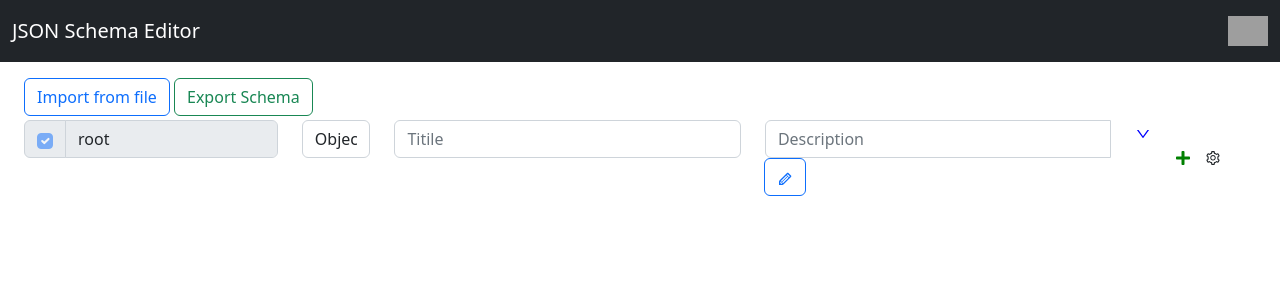
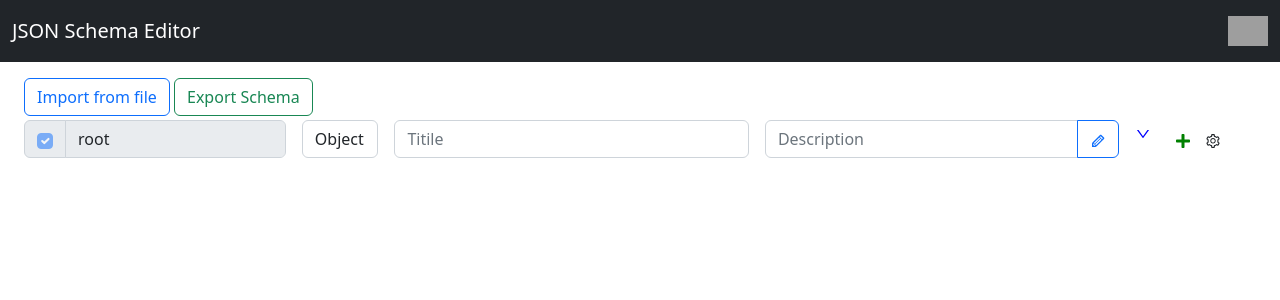
Before and after one commit to JingWangTW/json-schema-editor, a Next.js app: page / in a window 1280 px wide. Shown: the top 300 px of the page. Built offline with nearby package versions, Linux system fonts and the light colour scheme; grey boxes are pictures that could not be loaded.

Commit message:
fix: 🐛 Fix layout in GenericField

```diff
--- a/src/component/node_component/GenericField.tsx
+++ b/src/component/node_component/GenericField.tsx
@@ -1,17 +1,5 @@
 import React from "react";
-import {
-    Accordion,
-    Button,
-    Col,
-    Form,
-    FormControl,
-    InputGroup,
-    Modal,
-    OverlayTrigger,
-    Row,
-    Tooltip,
-    useAccordionButton,
-} from "react-bootstrap";
+import { Accordion, Button, Col, Form, InputGroup, Modal, OverlayTrigger, Row, Tooltip, useAccordionButton } from "react-bootstrap";
 import { AiOutlineDown } from "react-icons/ai";
 import { TiPencil } from "react-icons/ti";
 
@@ -98,7 +86,7 @@ class GenericField extends React.Component<IGenericFieldProps<ISchemaType, IGene
                 <Row>
                     <Col>
                         <Row>
-                            <Col lg={3}>
+                            <Col lg={3} className="pe-1">
                                 <InputGroup>
                                     <OverlayTrigger trigger={["hover", "focus"]} overlay={<Tooltip id="add-tooltip"> Required </Tooltip>}>
                                         <InputGroup.Checkbox
@@ -117,7 +105,7 @@ class GenericField extends React.Component<IGenericFieldProps<ISchemaType, IGene
                                     />
                                 </InputGroup>
                             </Col>
-                            <Col lg={1}>
+                            <Col lg={1} className="pe-1">
                                 <Form.Control
                                     as="select"
                                     placeholder="DataType"
@@ -133,16 +121,16 @@ class GenericField extends React.Component<IGenericFieldProps<ISchemaType, IGene
                                     <option value={DataType.Boolean}>Boolean</option>
                                 </Form.Control>
                             </Col>
-                            <Col lg={4}>
+                            <Col lg={4} className="pe-1">
                                 <Form.Control
                                     placeholder="Titile"
                                     value={this.state.currentField.title}
                                     onChange={this.recordField.bind(this, "title")}
                                 />
                             </Col>
-                            <Col lg={4}>
+                            <Col lg={4} className="pe-1">
                                 <InputGroup>
-                                    <FormControl
+                                    <Form.Control
                                         type="text"
                                         id="Description"
                                         placeholder="Description"
@@ -150,11 +138,9 @@ class GenericField extends React.Component<IGenericFieldProps<ISchemaType, IGene
                                         onChange={this.recordField.bind(this, "description")}
                                     />
                                     <OverlayTrigger trigger={["hover", "focus"]} overlay={<Tooltip id="add-tooltip"> Edit </Tooltip>}>
-                                        <InputGroup>
-                                            <Button variant="outline-primary" onClick={this.setDisplayDescriptionModal.bind(this, true)}>
-                                                <TiPencil />
-                                            </Button>
-                                        </InputGroup>
+                                        <Button variant="outline-primary" onClick={this.setDisplayDescriptionModal.bind(this, true)}>
+                                            <TiPencil />
+                                        </Button>
                                     </OverlayTrigger>
                                 </InputGroup>
 
```
